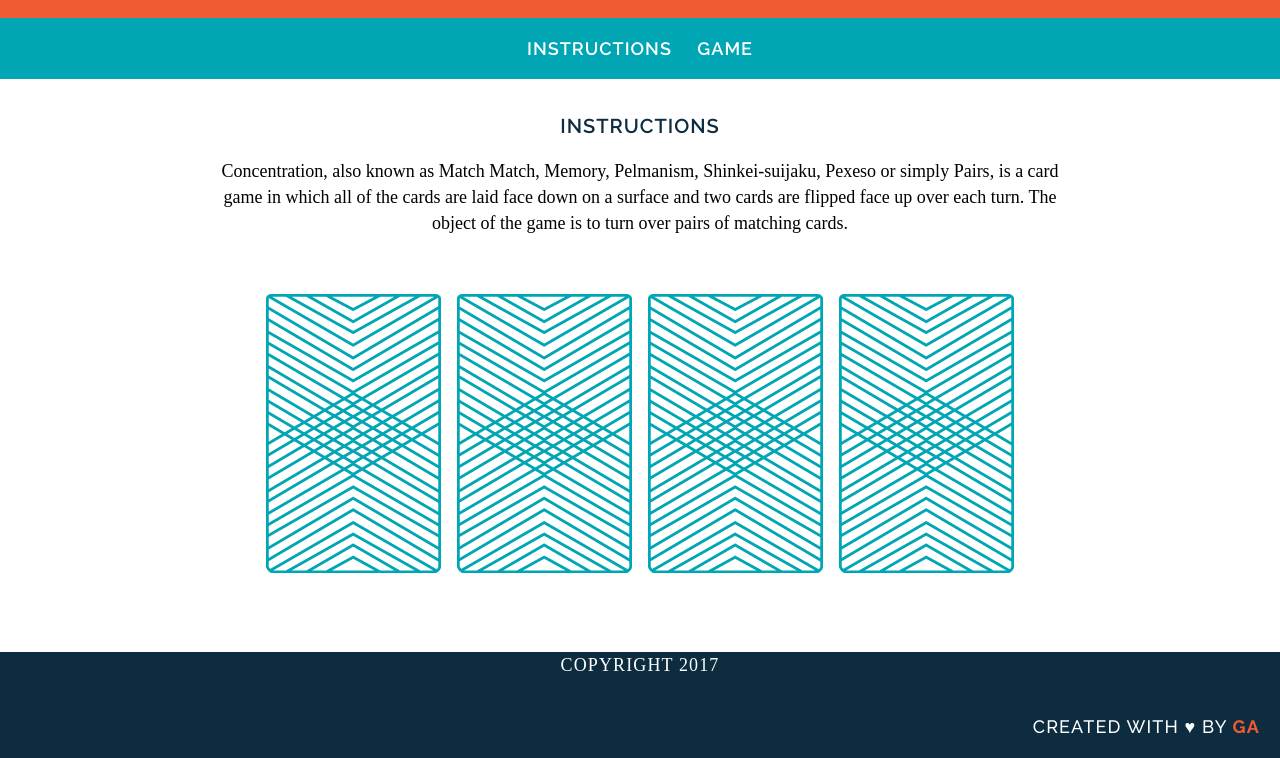
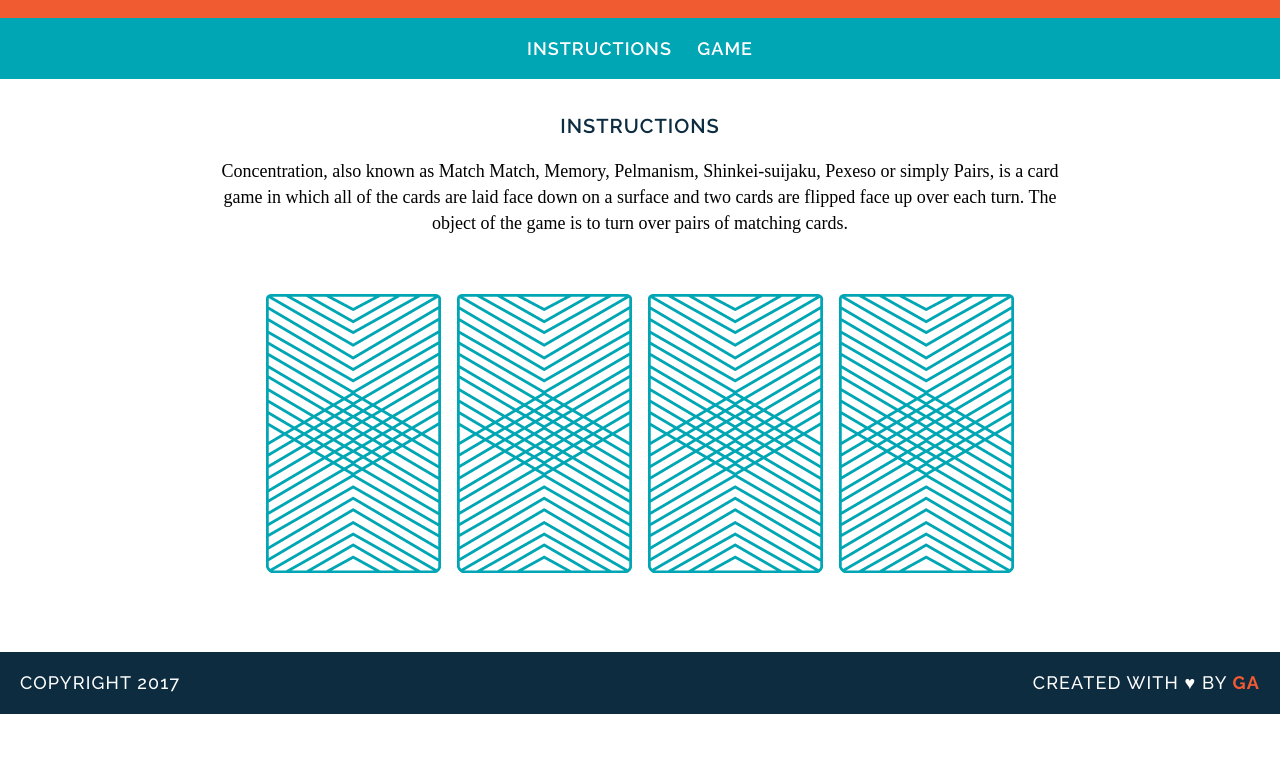
Before and after one commit to mradinoff/memory_game, a plain HTML site: page index.html in a window 1280 px wide. Shown: the part 120-878 px from the top of the page. After the commit the page ends 834 px from the top, so only its background shows below. Drawn offline with Linux system fonts and the light colour scheme; a web font is replaced by a local one.

Commit message:
elements relinked

```diff
--- a/css/style.css
+++ b/css/style.css
@@ -68,7 +68,7 @@ footer{
 	letter-spacing: .08em;
 	font-weight: 500;
 }
-p.copywright{
+p.copyright{
 	font-family: "Raleway",sans-serif;
 	float: left;
 }
```
